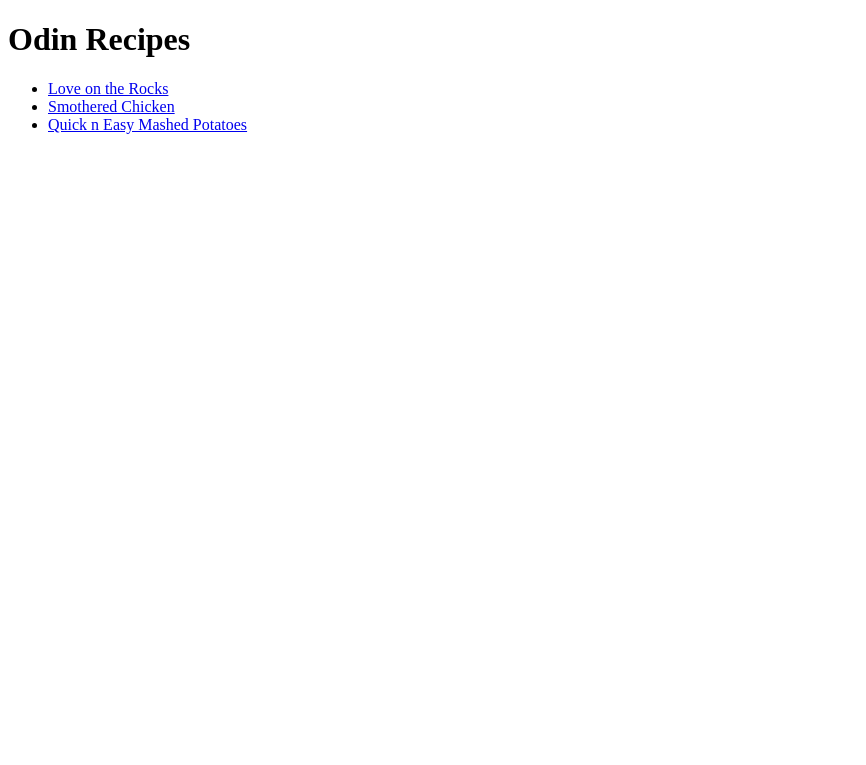
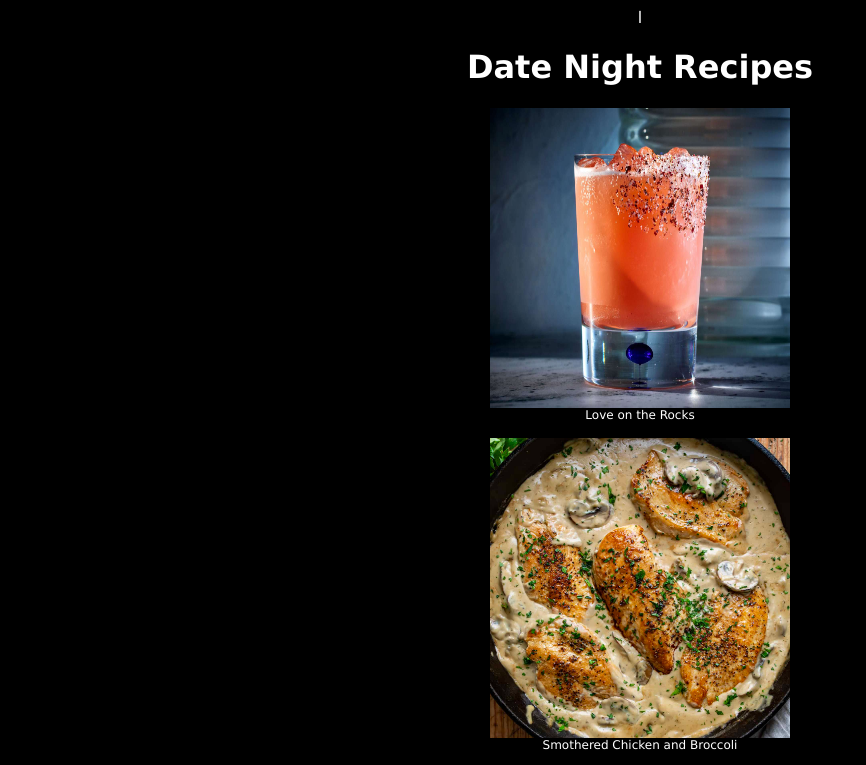
Before and after one commit to Chriscarlyle/odin-recipes, a plain HTML site: page index.html in a window 1280 px wide. Shown: the top 765 px of the page, without its empty margins (0-866 px from the left). Drawn offline with Linux system fonts and the light colour scheme.

Commit message:
Add styling, update links add image links to home

```diff
--- a/index.html
+++ b/index.html
@@ -1,16 +1,38 @@
-<!DOCTYPE html>
+l<!DOCTYPE html>
 <html lang="en">
 <head>
     <meta charset="UTF-8">
     <meta name="viewport" content="width=device-width, initial-scale=1.0">
     <title>Document</title>
+   <link rel="stylesheet" href="styles.css">
+
+    </a>
 </head>
 <body>
-    <h1>Odin Recipes</h1>
-    <ul>
-       <li><a href="recipes/love-on-the-rocks.html">Love on the Rocks</a></li>
-        <li><a href="recipes/Smothered-Chicken-and-Brocoli.html">Smothered Chicken</a></li>
-        <li><a href="recipes/Easy-Mashed-Potatoes.html">Quick n Easy Mashed Potatoes</a></li>
-    </ul>
+    <h1>Date Night Recipes</h1>
+
+
+        <figure>
+            <a href="recipes/love-on-the-rocks.html" ><img class="main" src="../odin-recipes/images/love-on-the-rocks.jpg">
+            </a>
+            <figcaption class="homenames">Love on the Rocks</figcaption>
+            </figure>
+
+
+
+
+
+            <figure>
+                <a href="recipes/Smothered-Chicken-and-Brocoli.html" ><img class="main" src="../odin-recipes/images/smothered-chicken.jpg">
+                </a>
+                <figcaption class="homenames">Smothered Chicken and Broccoli</figcaption>
+                </figure>
+
+            <figure>
+                <a href="recipes/Easy-Mashed-Potatoes.html" ><img class="main" src="../odin-recipes/images/mashed-potatoes.jpg">
+                </a>
+                <figcaption class="homenames">Quick n Easy Mashed Potatoes</figcaption>
+                </figure>
+
 </body>
 </html>
--- /dev/null
+++ b/styles.css
@@ -0,0 +1,24 @@
+img.main {
+    width: 300;
+    height: 300;
+}
+
+body {
+    background-color: black;
+    color: white;
+    text-align: center;
+}
+
+button {
+    background-color: gray;
+    }
+
+   a:visited {color: white;}
+
+   body {
+    font-family: Verdana, Arial, sans-serif;
+   }
+
+.homenames {
+    font-size: 12px;
+}
```
Also changed, not shown: recipes/Easy-Mashed-Potatoes.html (+5 -0 lines), recipes/Smothered-Chicken-and-Brocoli.html (+3 -1 lines), recipes/love-on-the-rocks.html (+2 -0 lines).
